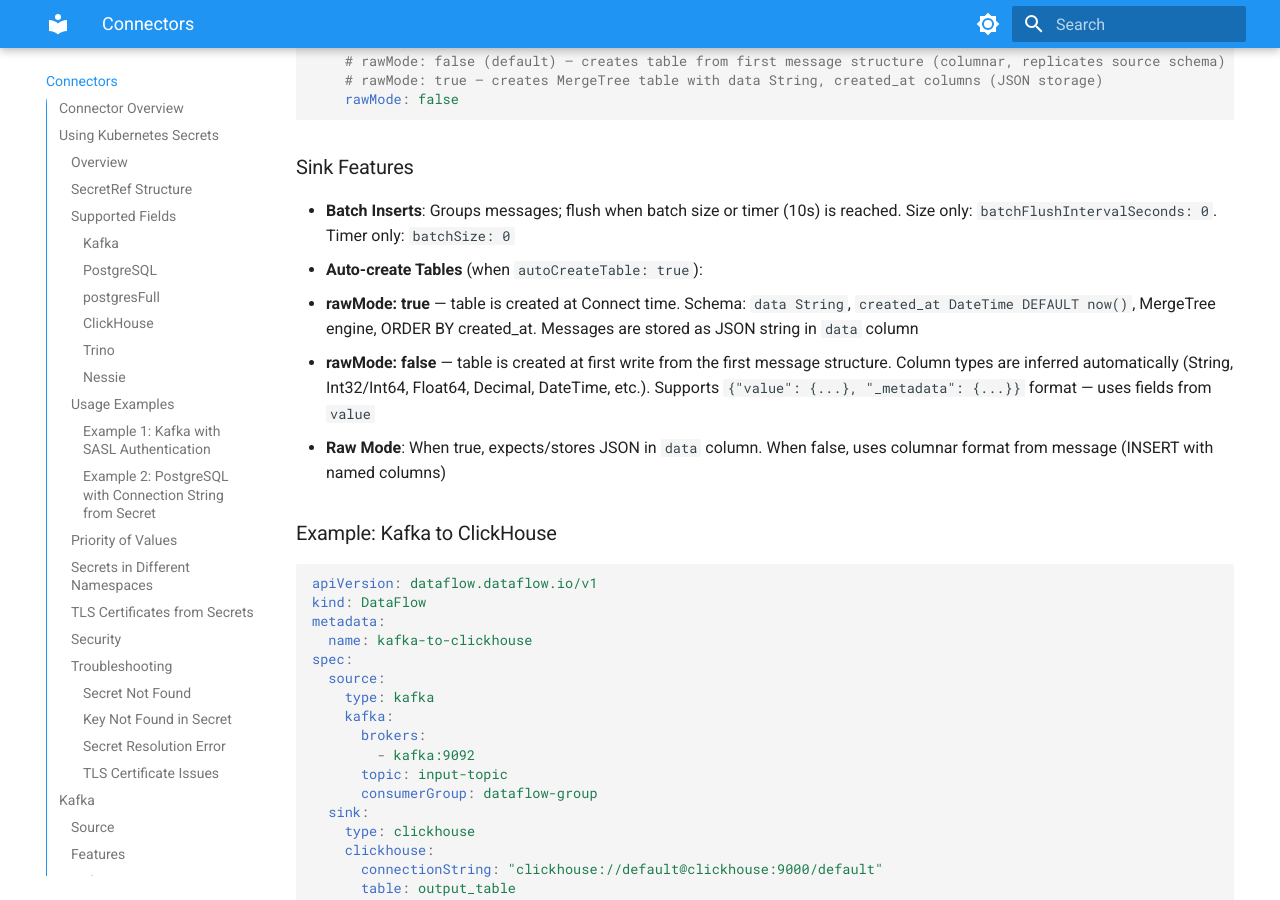
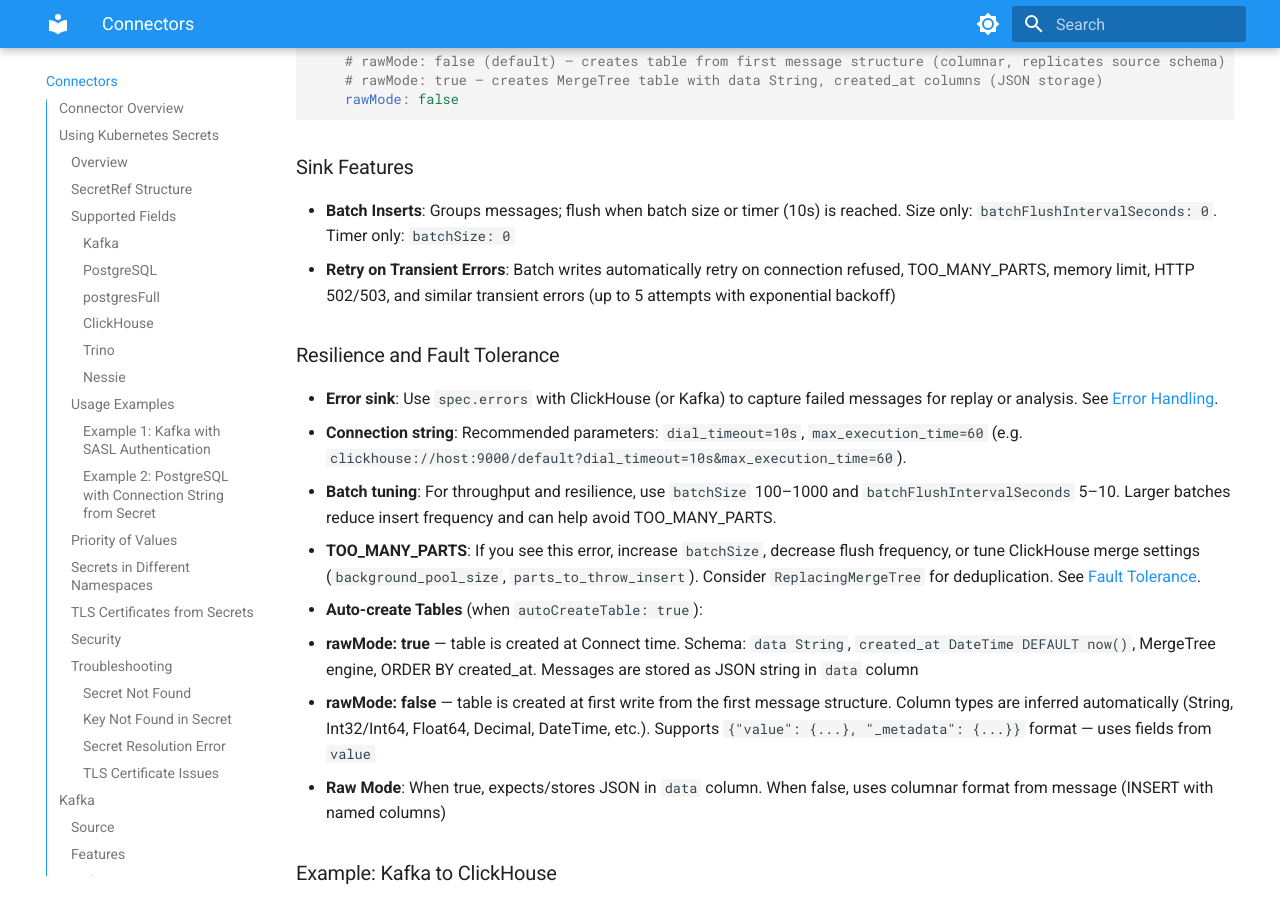
Before and after one commit to dataflow-operator/docs, an MkDocs documentation site: the page built from docs/en/connectors.md, in a window 1280 px wide and 900 px high, scrolled down 13748 px. Built offline with MkDocs 1.6.1 and Material for MkDocs 9.7.7, drawn with Linux system fonts in a browser that asks for light colours.

Commit message:
update clickhouse docs

```diff
--- a/docs/en/connectors.md
+++ b/docs/en/connectors.md
@@ -581,6 +581,14 @@
 ### Sink Features
 
 - **Batch Inserts**: Groups messages; flush when batch size or timer (10s) is reached. Size only: `batchFlushIntervalSeconds: 0`. Timer only: `batchSize: 0`
+- **Retry on Transient Errors**: Batch writes automatically retry on connection refused, TOO_MANY_PARTS, memory limit, HTTP 502/503, and similar transient errors (up to 5 attempts with exponential backoff)
+
+### Resilience and Fault Tolerance
+
+- **Error sink**: Use `spec.errors` with ClickHouse (or Kafka) to capture failed messages for replay or analysis. See [Error Handling](errors.md).
+- **Connection string**: Recommended parameters: `dial_timeout=10s`, `max_execution_time=60` (e.g. `clickhouse://host:9000/default?dial_timeout=10s&max_execution_time=60`).
+- **Batch tuning**: For throughput and resilience, use `batchSize` 100–1000 and `batchFlushIntervalSeconds` 5–10. Larger batches reduce insert frequency and can help avoid TOO_MANY_PARTS.
+- **TOO_MANY_PARTS**: If you see this error, increase `batchSize`, decrease flush frequency, or tune ClickHouse merge settings (`background_pool_size`, `parts_to_throw_insert`). Consider `ReplacingMergeTree` for deduplication. See [Fault Tolerance](fault-tolerance.md).
 - **Auto-create Tables** (when `autoCreateTable: true`):
   - **rawMode: true** — table is created at Connect time. Schema: `data String`, `created_at DateTime DEFAULT now()`, MergeTree engine, ORDER BY created_at. Messages are stored as JSON string in `data` column
   - **rawMode: false** — table is created at first write from the first message structure. Column types are inferred automatically (String, Int32/Int64, Float64, Decimal, DateTime, etc.). Supports `{"value": {...}, "_metadata": {...}}` format — uses fields from `value`
```
Also changed, not shown: docs/ru/connectors.md (+8 -0 lines).
